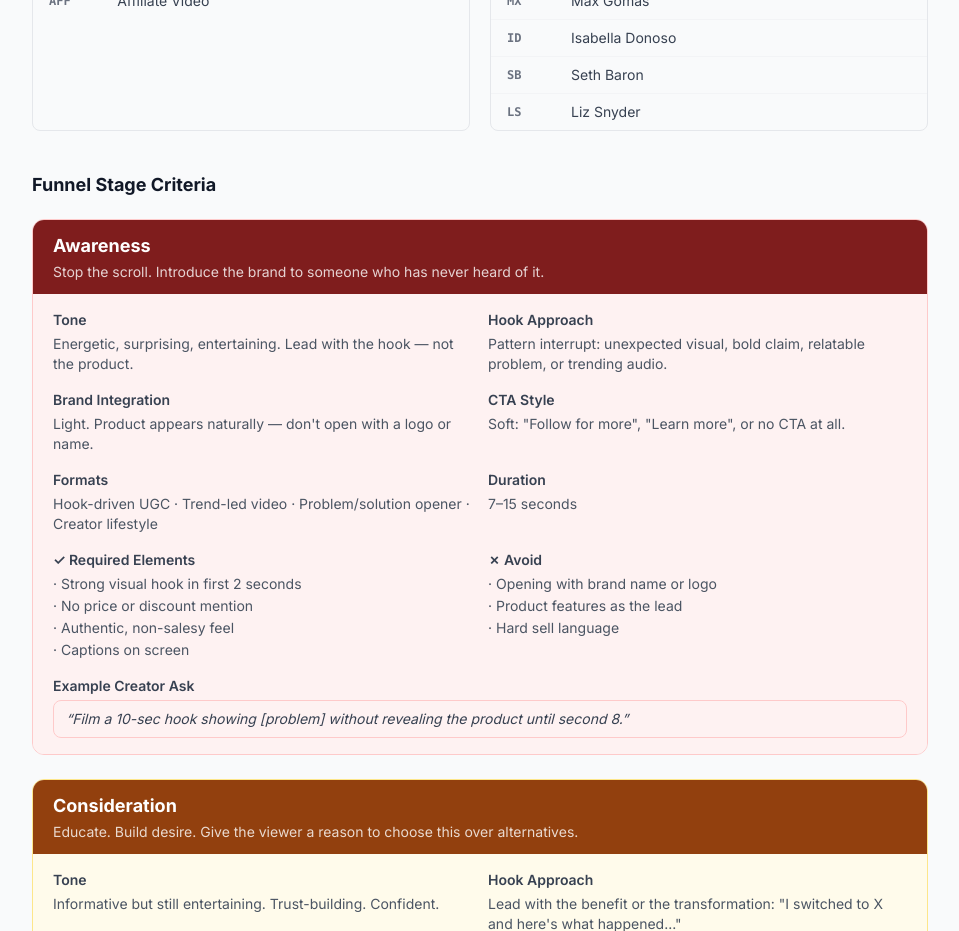
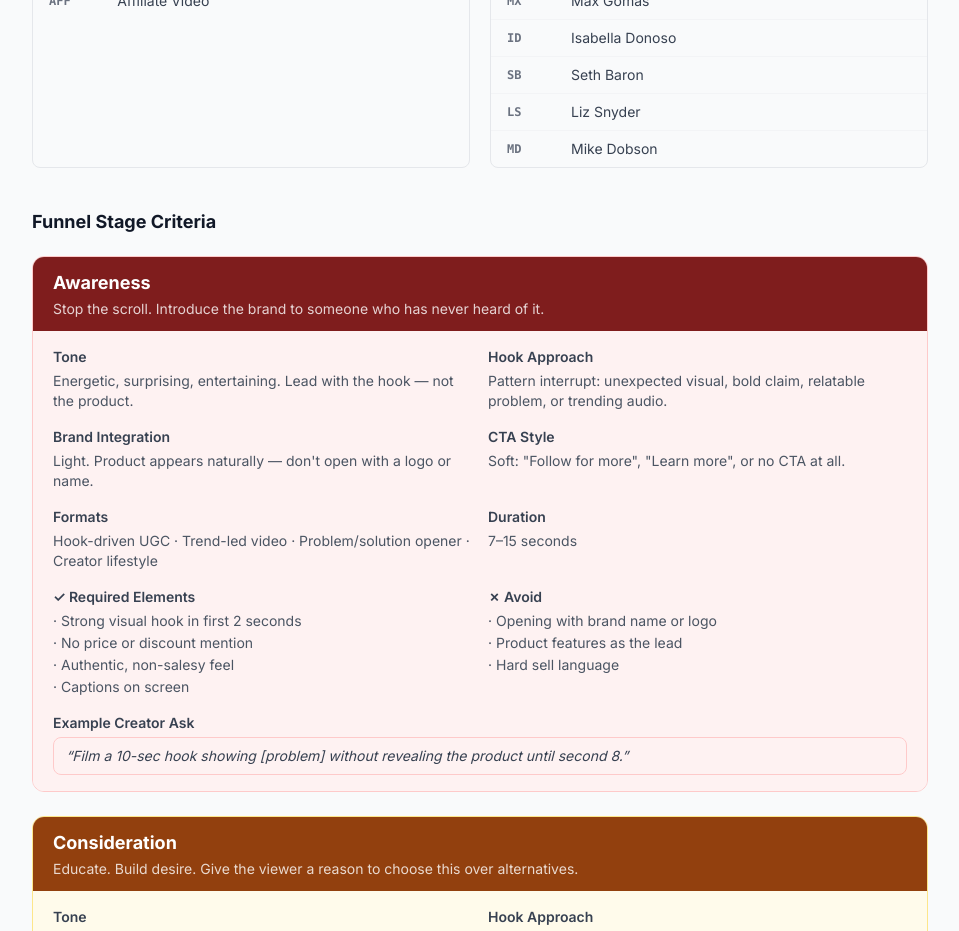
Before and after one commit to syncpointcreative/verb-tracker, a Next.js app: page /how-to-use in a window 1280 px wide. Shown: the part 1960-2891 px from the top of the page, without its empty margins (160-1119 px from the left). Built offline with nearby package versions, Linux system fonts and the light colour scheme.

Commit message:
Add Mike Dobson (MD) to creator codes

```diff
--- a/src/app/how-to-use/page.tsx
+++ b/src/app/how-to-use/page.tsx
@@ -167,6 +167,7 @@ const CREATOR_CODES = [
   { code: 'ID', name: 'Isabella Donoso' },
   { code: 'SB', name: 'Seth Baron' },
   { code: 'LS', name: 'Liz Snyder' },
+  { code: 'MD', name: 'Mike Dobson' },
 ]
 
 export default function HowToUsePage() {
--- a/src/lib/constants.ts
+++ b/src/lib/constants.ts
@@ -78,5 +78,5 @@ export const CREATOR_CODES: Record<string, string> = {
   DB: 'David Butler', MA: 'Mitchell Allen', MP: 'Mia Pistilli',
   DY: 'Dylan Nelson', JM: 'Jayden Mejia', LR: 'Libby Ragole',
   BS: 'Becca Siefert', AO: 'Anthony Oshea', BG: 'Brielle Galekovic',
-  MX: 'Max Gomas', ID: 'Isabella Donoso', SB: 'Seth Baron', LS: 'Liz Snyder',
+  MX: 'Max Gomas', ID: 'Isabella Donoso', SB: 'Seth Baron', LS: 'Liz Snyder', MD: 'Mike Dobson',
 }
```
